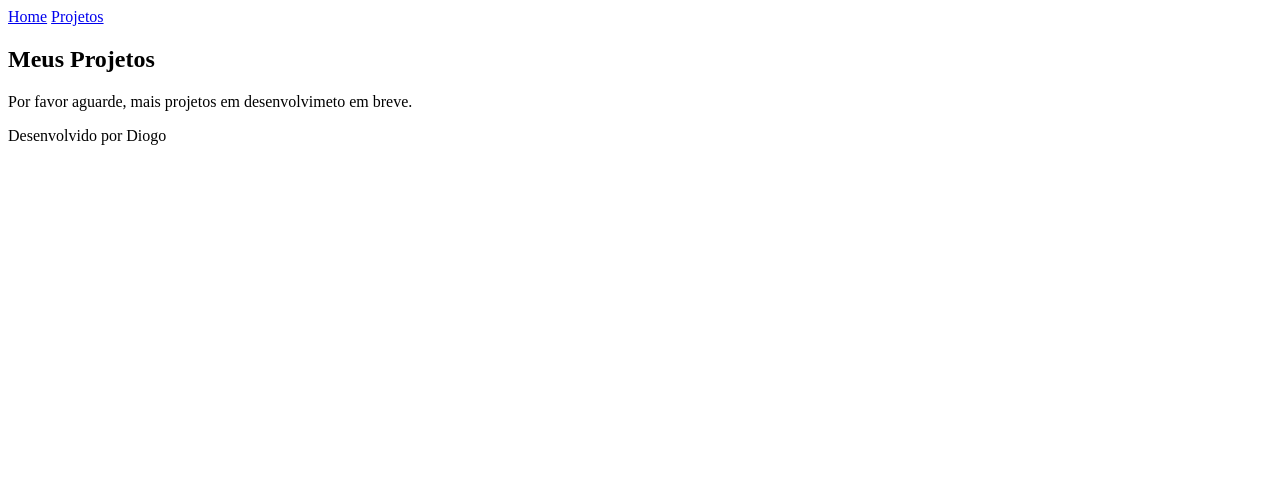
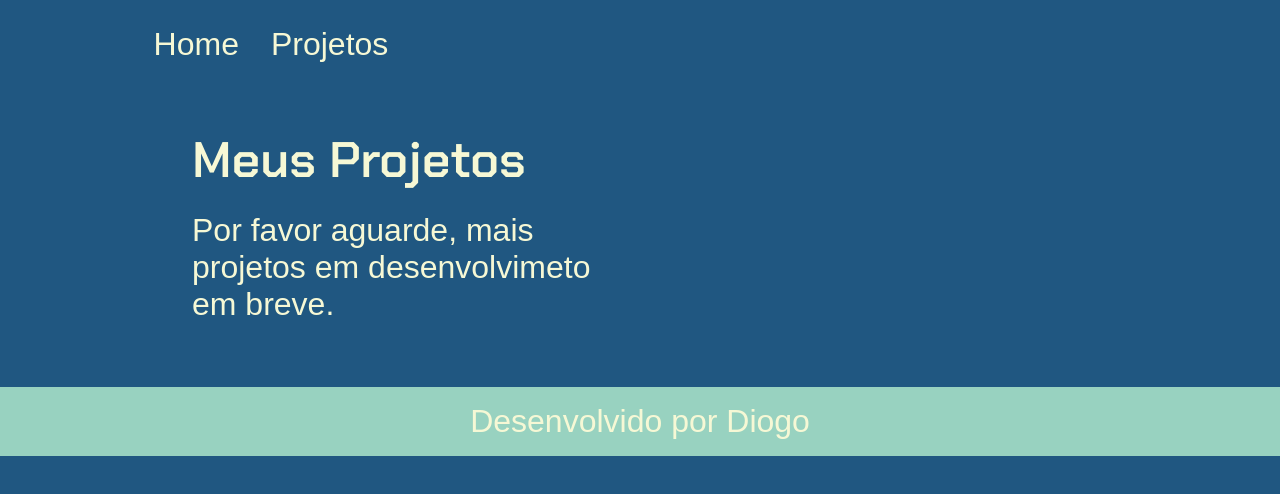
Before and after one commit to Dixsashi/portfolio, a plain HTML site: page project.html in a window 1280 px wide. Drawn offline with Linux system fonts and the light colour scheme; the site is published under a folder, as on GitHub Pages, so addresses that start at the root find nothing; a web font is replaced by a local one.

Commit message:
Upload dos arquivos linkados.

```diff
--- a/project.html
+++ b/project.html
@@ -4,7 +4,7 @@
     <meta charset="UTF-8">
     <meta name="viewport" content="width=device-width, initial-scale=1.0">
     <meta http-equiv="X-UA-Compatible" content="ie=edge">
-    <link rel="stylesheet" href="/styles.css">
+    <link rel="stylesheet" href="styles.css">
 
     <title>Projetos de Diogo</title>
 </head>
```
Also changed, not shown: index.html (+1 -1 lines).
